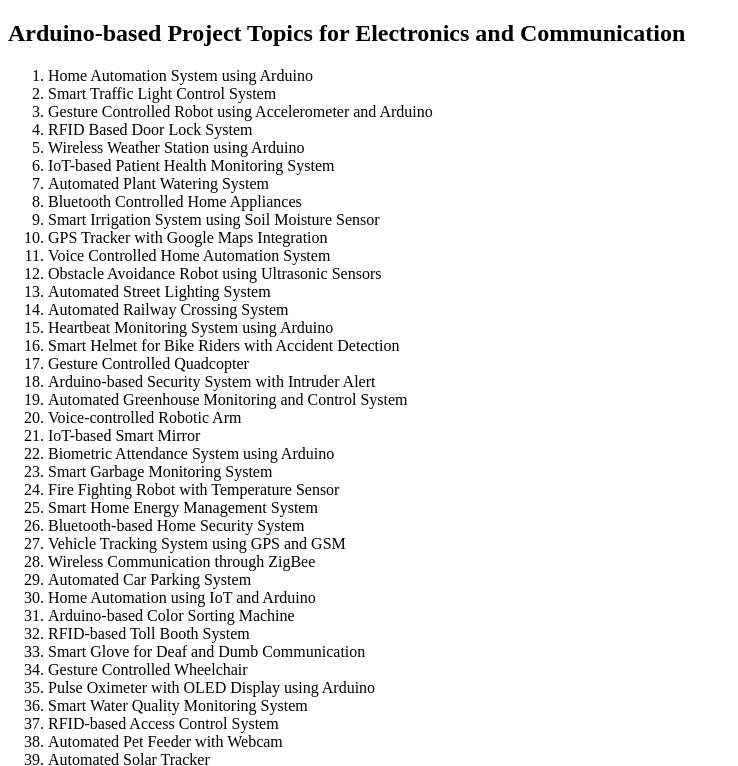
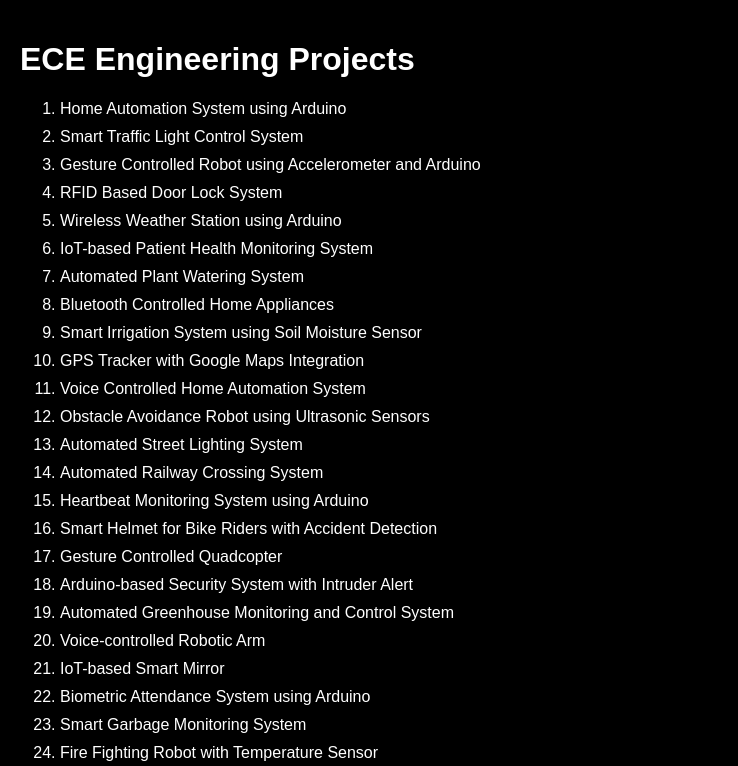
Before and after one commit to allu725/ec, a plain HTML site: page index.html in a window 1280 px wide. Shown: the top 766 px of the page, without its empty margins (0-738 px from the left). Drawn offline with Linux system fonts and the light colour scheme.

Commit message:
Update index.html

```diff
--- a/index.html
+++ b/index.html
@@ -3,11 +3,33 @@
 <head>
     <meta charset="UTF-8">
     <meta name="viewport" content="width=device-width, initial-scale=1.0">
-    <title>Arduino Project Topics</title>
+    <title>Arduino Electrical Engineering Projects</title>
+    <style>
+        body {
+            background-color: black;
+            color: white;
+            font-family: Arial, sans-serif;
+            margin: 0;
+            padding: 20px;
+        }
+
+        h1 {
+            color: white;
+        }
+
+        ul {
+            list-style-type: none;
+            padding: 0;
+        }
+
+        li {
+            margin-bottom: 10px;
+        }
+    </style>
 </head>
 <body>
 
-<h2>Arduino-based Project Topics for Electronics and Communication</h2>
+    <h1> ECE Engineering Projects</h1>
 
 <ol>
     <li>Home Automation System using Arduino</li>
```
